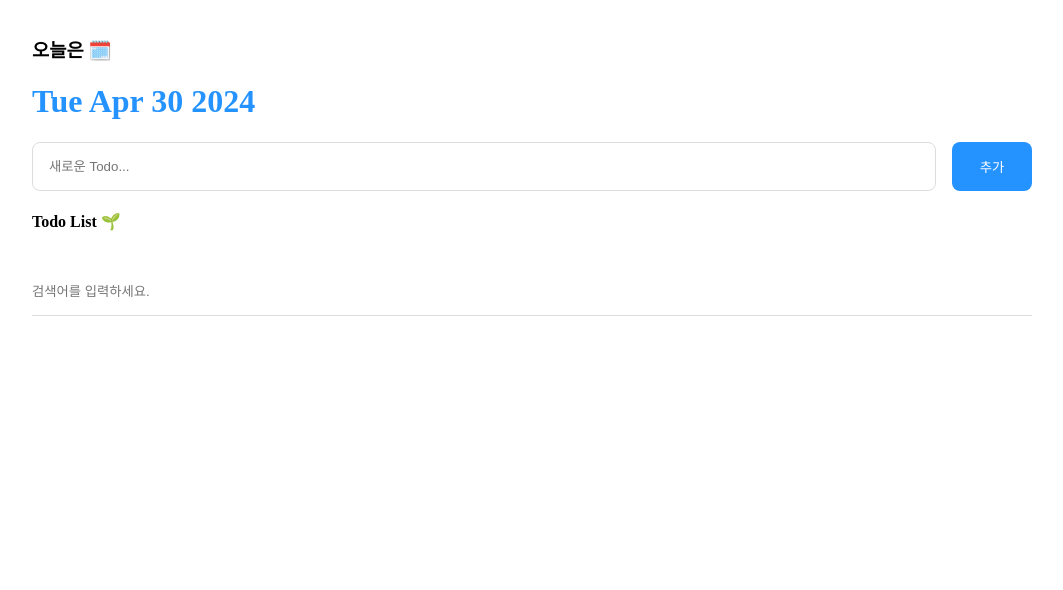
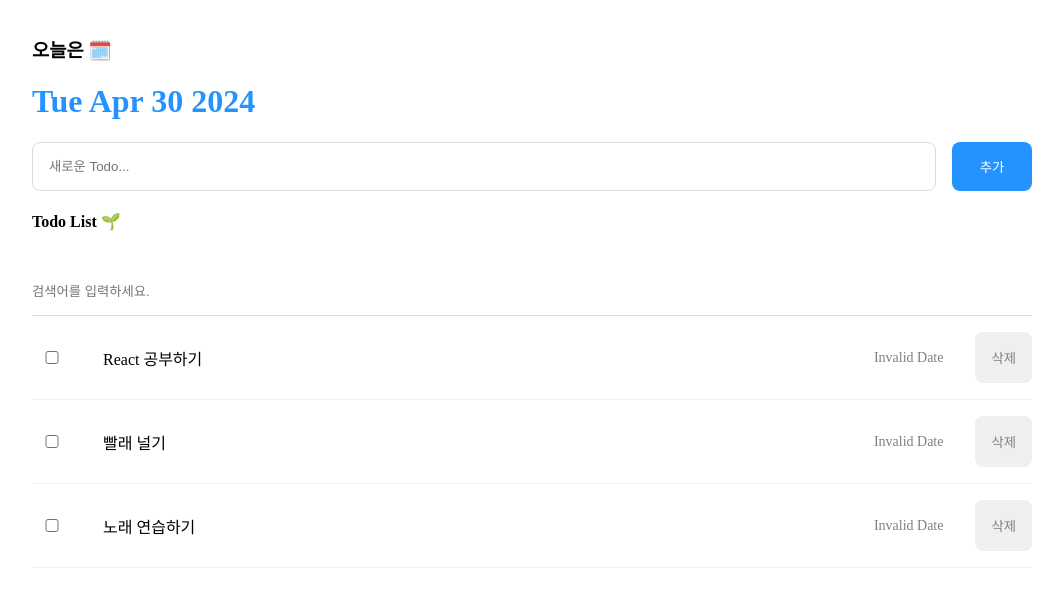
Before and after one commit to Kbomi16/onebite-react, a React (Vite) app in the folder section8/: page / in a window 1280 px wide. Shown: the top 590 px of the page, without its empty margins (108-1171 px from the left). Built offline with nearby package versions, Linux system fonts and the light colour scheme.

Commit message:
✨ feat: Update: 투두 수정하기

```diff
--- a/section8/src/App.jsx
+++ b/section8/src/App.jsx
@@ -8,13 +8,25 @@ const mockData = [
   {
     id: 0,
     isDone: false,
-    content: 'React 공부하기',
-    date: new Date().getTime(),
+    content: "React 공부하기",
+    createdDate: new Date().getTime(),
   },
-]
+  {
+    id: 1,
+    isDone: false,
+    content: "빨래 널기",
+    createdDate: new Date().getTime(),
+  },
+  {
+    id: 2,
+    isDone: false,
+    content: "노래 연습하기",
+    createdDate: new Date().getTime(),
+  },
+];
 
 function App() {
-  const [todos, setTodos] = useState([])
+  const [todos, setTodos] = useState(mockData)
   const idRef = useRef(3)
 
   const onCreate = (content) => {
@@ -28,11 +40,24 @@ function App() {
     setTodos([...todos, newTodo])
   }
 
+  const onUpdate = (targetId) => {
+    // todos state 값들 중에 targetId와 일치하는 id를 갖는 투두 아이템의 isDone변경
+    setTodos(todos.map((todo) => {
+      if(todo.id === targetId) {
+        return {
+          ...todo,
+          isDone: !todo.isDone
+        }
+      }
+      return todo
+    }))
+  }
+
   return (
     <div className="App">
       <Header />
       <Editor onCreate={onCreate} />
-      <List todos={todos} />
+      <List todos={todos} onUpdate={onUpdate} />
     </div>
   )
 }
--- a/section8/src/components/List.jsx
+++ b/section8/src/components/List.jsx
@@ -2,7 +2,7 @@ import React, { useState } from 'react'
 import './List.css'
 import TodoItem from './TodoItem'
 
-function List({ todos }) {
+function List({ todos, onUpdate }) {
   const [search, setSearch] = useState('')
 
   const onChangeSearch = (e) => {
@@ -26,7 +26,7 @@ function List({ todos }) {
       <input placeholder="검색어를 입력하세요." onChange={onChangeSearch} />
       <div className="todos_wrapper">
         {filteredTodos.map((todo) => {
-          return <TodoItem key={todo.id} {...todo} />
+          return <TodoItem key={todo.id} {...todo} onUpdate={onUpdate} />
         })}
       </div>
     </div>
--- a/section8/src/components/TodoItem.jsx
+++ b/section8/src/components/TodoItem.jsx
@@ -1,10 +1,13 @@
 import React from 'react'
 import './TodoItem.css'
 
-function TodoItem({ id, isDone, content, date }) {
+function TodoItem({ id, isDone, content, date, onUpdate }) {
+  const onChangeCheckbox = () => {
+    onUpdate(id)
+  }
   return (
     <div className="TodoItem">
-      <input readOnly type="checkbox" />
+      <input readOnly type="checkbox" onChange={onChangeCheckbox} />
       <div className="content">{content}</div>
       <div className="date">{new Date(date).toLocaleDateString()}</div>
       <button>삭제</button>
```
